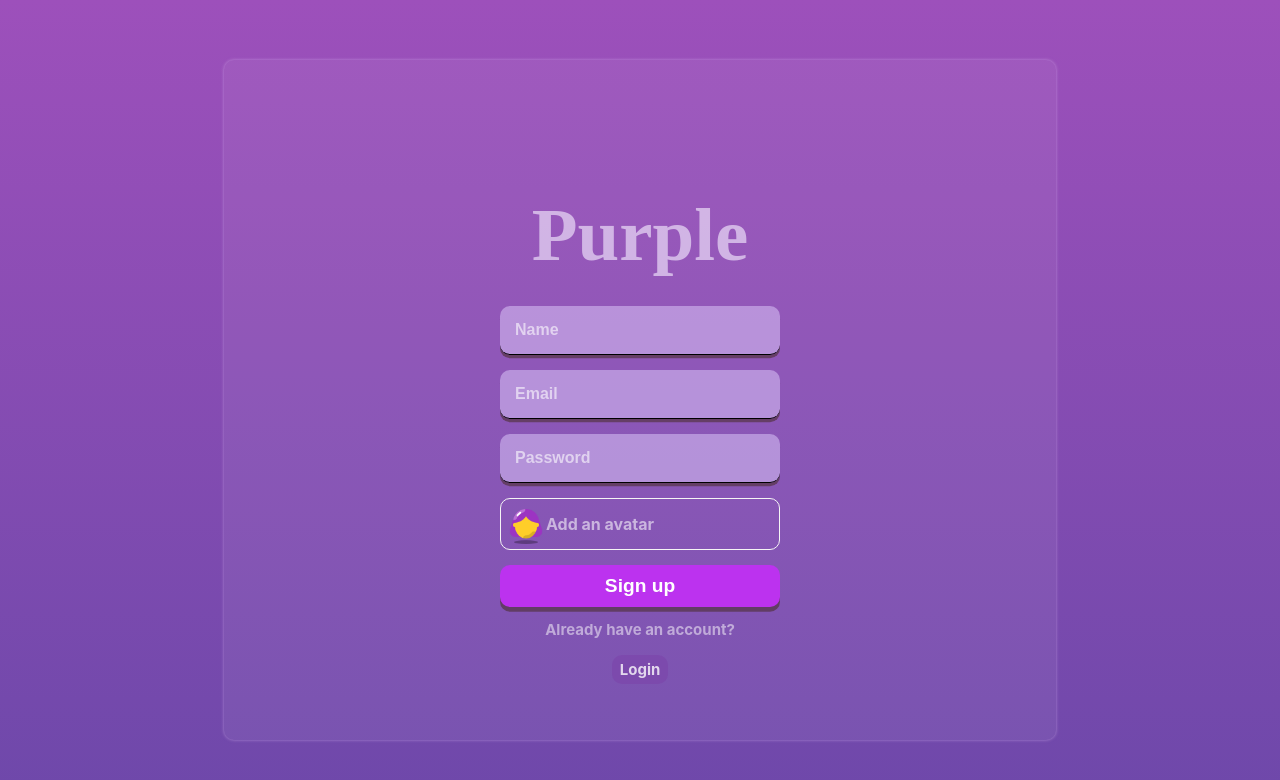
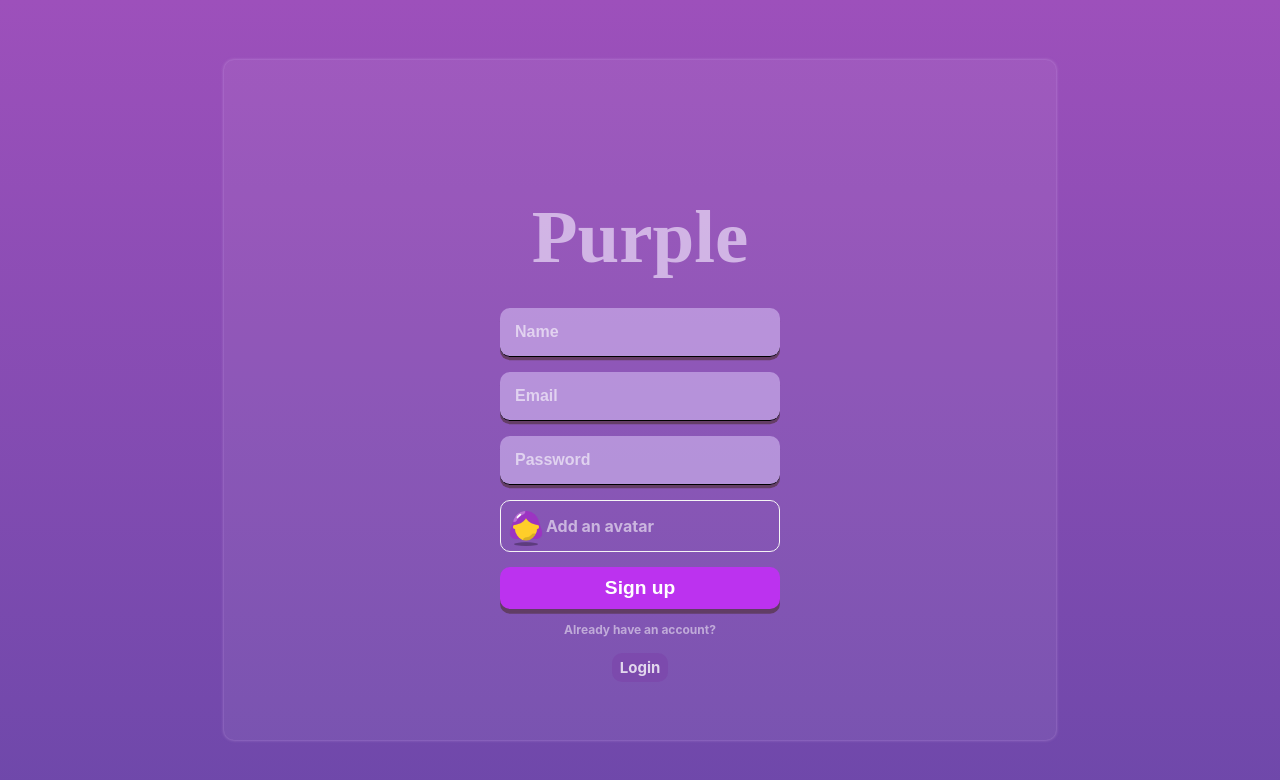
Before and after one commit to asadtariq-dev/messenger, a React (Create React App) app: page /register in a window 1280 px wide. Shown: the top 780 px of the page. Built offline with nearby package versions, Linux system fonts and the light colour scheme; no server answers; a web font is replaced by a local one.

Commit message:
Fixed some styles

```diff
--- a/src/styles.scss
+++ b/src/styles.scss
@@ -130,7 +130,7 @@ button {
 
 p {
   color: #ffffff81;
-  font-size: 15px;
+  font-size: 12px;
   font-weight: bold;
   margin-bottom: 8px;
 }
@@ -379,7 +379,7 @@ p {
 
       .message {
         display: flex;
-        gap: 20px;
+        gap: 5px;
         margin-bottom: 10px;
 
         @include mobile() {
```
